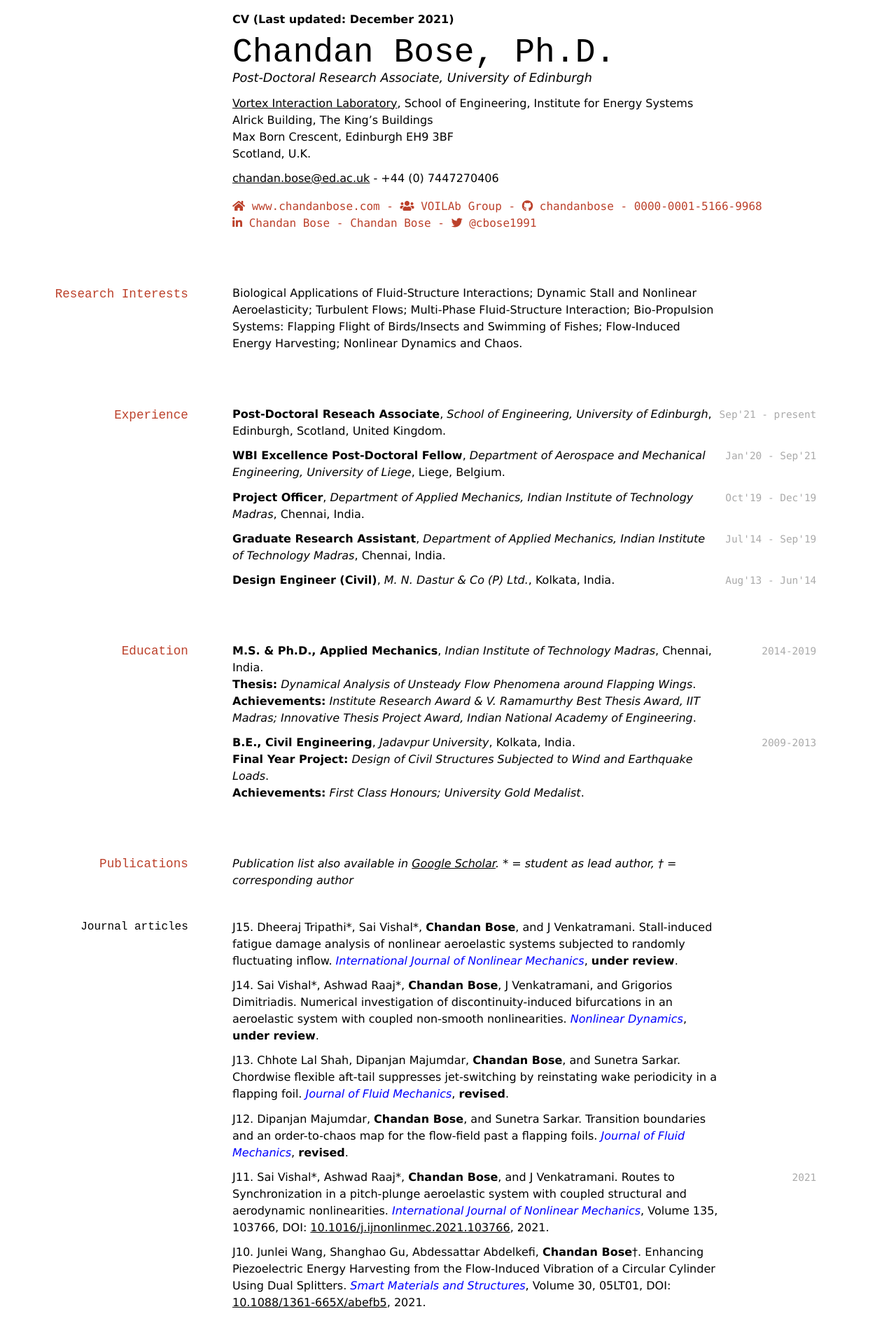
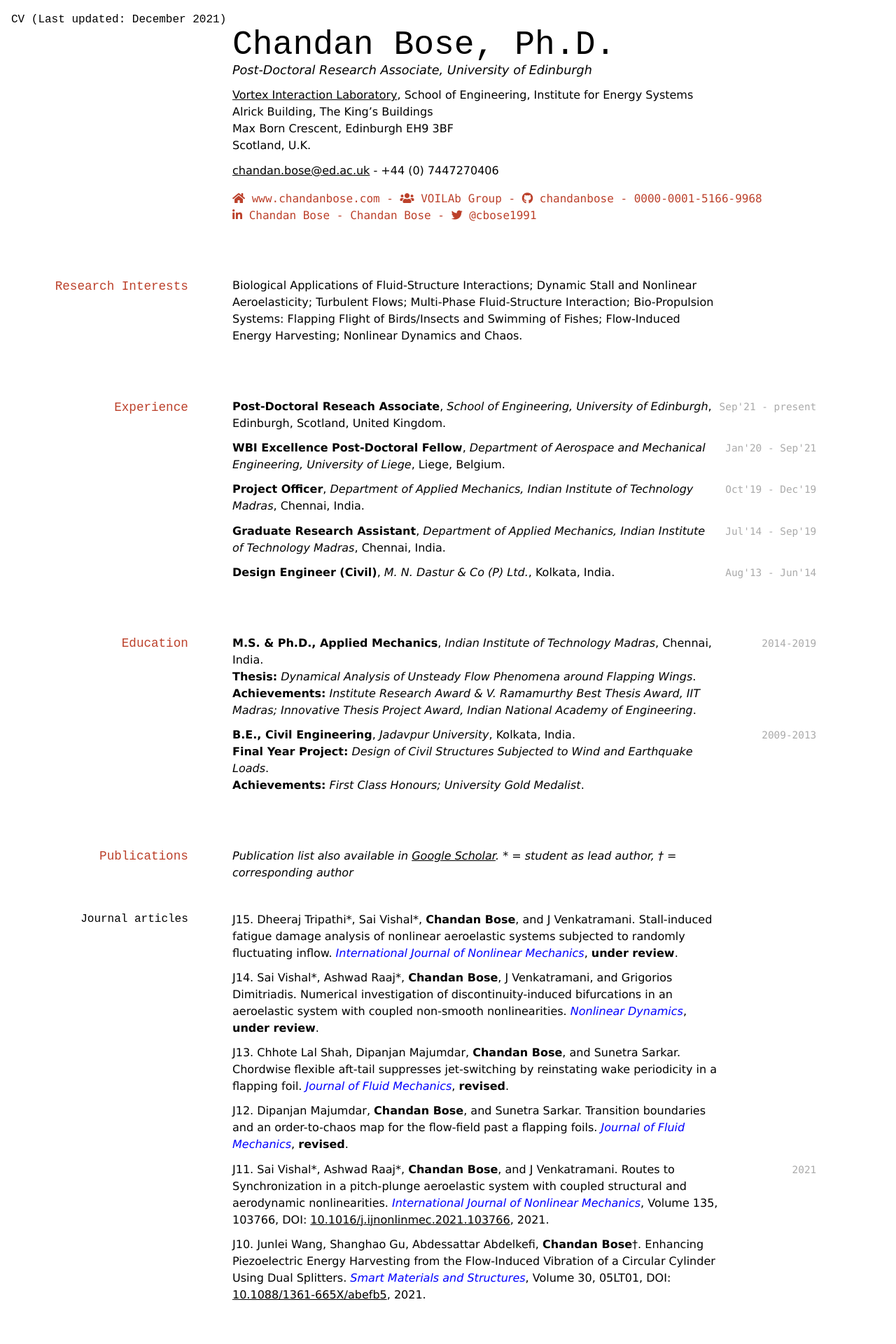
Before and after one commit to chandanbose/Curriculum-Vitae, a Jekyll site: the page built from index.md, in a window 1280 px wide. Shown: the top 1920 px of the page at 70% size. Built offline with Jekyll 4.4.1, drawn with Linux system fonts in a browser that asks for light colours; nearby versions of some CDN libraries; a style sheet for code colours, icons or effects is not loaded.

Commit message:
Setting Up

```diff
--- a/index.md
+++ b/index.md
@@ -3,7 +3,7 @@ layout: cv
 title: Chandan Bose's CV
 ---
 
->  **CV (Last updated: December 2021)**
+> #### CV (Last updated: December 2021)
 
 # Chandan Bose, Ph.D.
 *Post-Doctoral Research Associate, University of Edinburgh*
```
